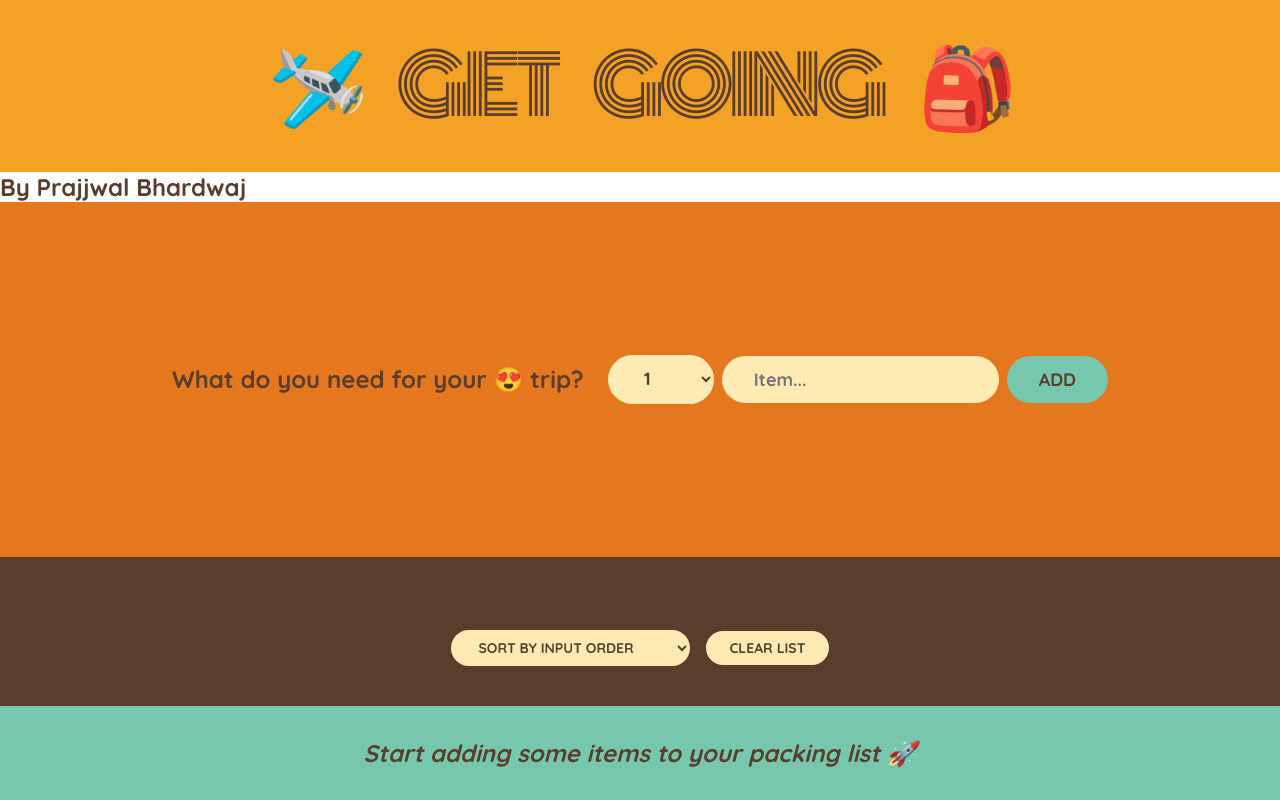
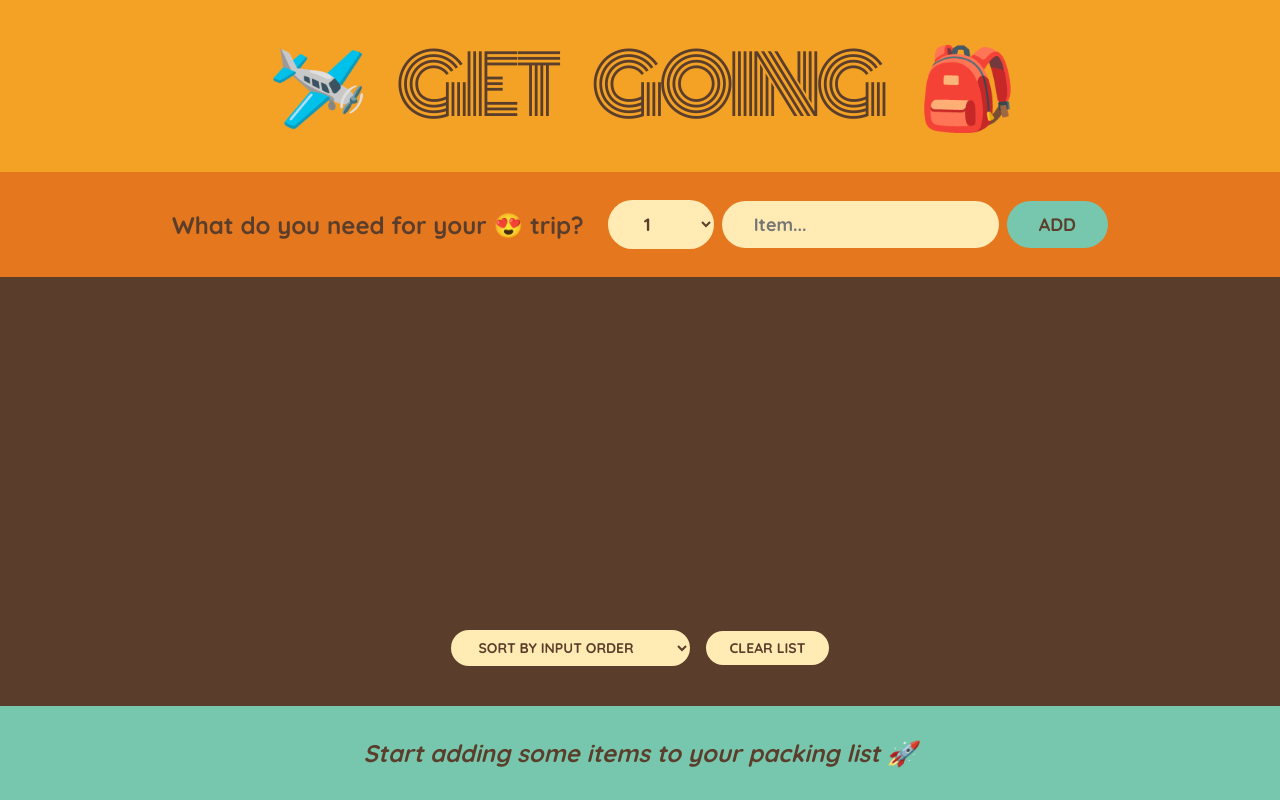
Before and after one commit to pbPrajjwal/Travel-List, a React (Create React App) app: page / in a window 1280 px wide. Built offline with nearby package versions, Linux system fonts and the light colour scheme.

Commit message:
Update Logo.js

```diff
--- a/src/components/Logo.js
+++ b/src/components/Logo.js
@@ -1,5 +1,3 @@
 export default function Logo() {
-  return <><h1>🛩️ GET GOING 🎒</h1>
-    <h4>By Prajjwal Bhardwaj</h4>
-    </>;
+  return <h1>🛩️ GET GOING 🎒</h1>;
 }
```
